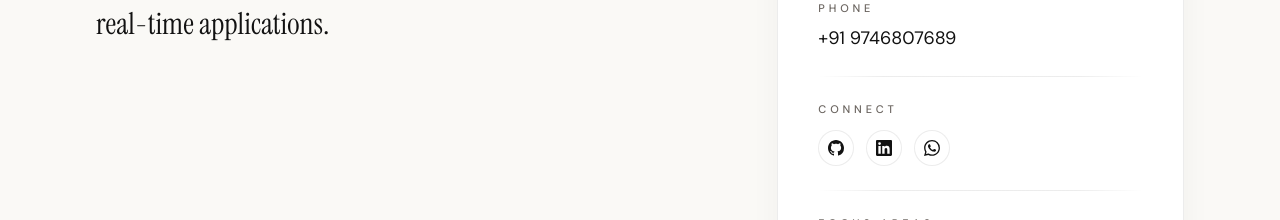
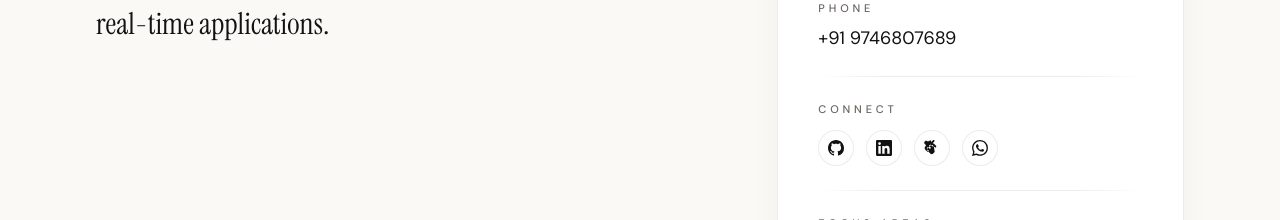
Before and after one commit to rafirafi03/Rafi_personal_Portfolio, a Next.js app: page / in a window 1280 px wide. Shown: the part 4900-5120 px from the top of the page. Built offline with nearby package versions, Linux system fonts and the light colour scheme.

Commit message:
Add LeetCode icon and link to SocialLinks component; update resume with LeetCode profile URL

```diff
--- a/src/components/SocialLinks.tsx
+++ b/src/components/SocialLinks.tsx
@@ -29,6 +29,19 @@ function LinkedInIcon({ className }: { className?: string }) {
       aria-hidden
     >
       <path d="M20.447 20.452h-3.554v-5.569c0-1.328-.027-3.037-1.852-3.037-1.853 0-2.136 1.445-2.136 2.939v5.667H9.351V9h3.414v1.561h.046c.477-.9 1.637-1.85 3.37-1.85 3.601 0 4.267 2.37 4.267 5.455v6.286zM5.337 7.433a2.062 2.062 0 0 1-2.063-2.065 2.064 2.064 0 1 1 2.063 2.065zm1.782 13.019H3.555V9h3.564v11.452zM22.225 0H1.771C.792 0 0 .774 0 1.729v20.542C0 23.227.792 24 1.771 24h20.451C23.2 24 24 23.227 24 22.271V1.729C24 .774 23.2 0 22.222 0h.003z" />
+    </svg>
+  );
+}
+
+function LeetCodeIcon({ className }: { className?: string }) {
+  return (
+    <svg
+      className={className}
+      viewBox="0 0 24 24"
+      fill="currentColor"
+      aria-hidden
+    >
+      <path d="M16.102 17.93 13.405 20.537c-.466.467-1.111.662-1.823.662s-1.357-.195-1.824-.662L5.426 16.174c-.467-.467-.702-1.15-.702-1.863s.235-1.357.702-1.824l4.319-4.38c.467-.467 1.125-.645 1.837-.645s1.357.195 1.823.662l2.697 2.606c.514.515 1.365.497 1.9-.038.535-.536.553-1.387.039-1.901l-2.609-2.636a5.055 5.055 0 0 0-2.445-1.337l2.467-2.503c.516-.514.498-1.366-.037-1.901-.535-.535-1.387-.553-1.902-.039l-2.466 2.503a5.07 5.07 0 0 0-1.338-2.447L5.93 2.297C4.93 1.298 3.294.956 1.93 1.565c-1.364.609-2.012 2.134-1.402 3.498l2.611 2.636a5.06 5.06 0 0 0-1.337 2.445L1.3 10.61c-.61 1.364-.252 2.999.747 3.999l2.697 2.606c.514.515 1.365.497 1.9-.038.535-.536.553-1.387.039-1.901l-2.609-2.636a5.07 5.07 0 0 0 1.338-2.447l2.466 2.503c.515.514 1.367.498 1.902-.037.535-.535.553-1.387.039-1.901l-2.467-2.503a5.055 5.055 0 0 0 2.445-1.337l2.609 2.636c.514.515 1.366.497 1.901-.038.536-.535.554-1.387.04-1.901z" />
     </svg>
   );
 }
@@ -75,6 +88,13 @@ export default function SocialLinks({
       icon: LinkedInIcon,
     },
     {
+      key: "leetcode",
+      href: social.leetcode,
+      label: "LeetCode",
+      icon: LeetCodeIcon,
+      leetcode: true,
+    },
+    {
       key: "whatsapp",
       href: whatsappUrl ?? undefined,
       label: "WhatsApp",
@@ -87,7 +107,7 @@ export default function SocialLinks({
 
   return (
     <div className={`flex flex-wrap items-center gap-3 ${className}`}>
-      {links.map(({ key, href, label, icon: Icon, whatsapp }) =>
+      {links.map(({ key, href, label, icon: Icon, whatsapp, leetcode }) =>
         showLabels ? (
           <a
             key={key}
@@ -95,7 +115,11 @@ export default function SocialLinks({
             target="_blank"
             rel="noopener noreferrer"
             className={`inline-flex items-center rounded-full border border-border bg-surface font-medium text-foreground transition-all hover:border-accent/30 hover:shadow-sm ${sizes.text} ${
-              whatsapp ? "hover:border-[#25D366]/40 hover:text-[#25D366]" : ""
+              whatsapp
+                ? "hover:border-[#25D366]/40 hover:text-[#25D366]"
+                : leetcode
+                  ? "hover:border-[#FFA116]/40 hover:text-[#FFA116]"
+                  : ""
             }`}
             aria-label={label}
           >
@@ -110,7 +134,13 @@ export default function SocialLinks({
             rel="noopener noreferrer"
             className={`inline-flex items-center justify-center rounded-full border border-border bg-surface text-foreground transition-all hover:border-accent/30 hover:shadow-sm ${
               sizes.btn
-            } ${whatsapp ? "hover:border-[#25D366]/40 hover:text-[#25D366]" : ""}`}
+            } ${
+              whatsapp
+                ? "hover:border-[#25D366]/40 hover:text-[#25D366]"
+                : leetcode
+                  ? "hover:border-[#FFA116]/40 hover:text-[#FFA116]"
+                  : ""
+            }`}
             aria-label={label}
             title={label}
           >
--- a/src/data/resume.ts
+++ b/src/data/resume.ts
@@ -11,6 +11,7 @@ export const personalInfo = {
     github: "https://github.com/rafirafi03",
     /** Profile URL — leave empty to hide */
     linkedin: "https://www.linkedin.com/in/ahamad-rafi/",
+    /** Profile URL — leave empty to hide */
     leetcode: "https://leetcode.com/u/rafi_03/",
     /** WhatsApp number with country code, digits only (91 + number) */
     whatsapp: "919746807689",
```
